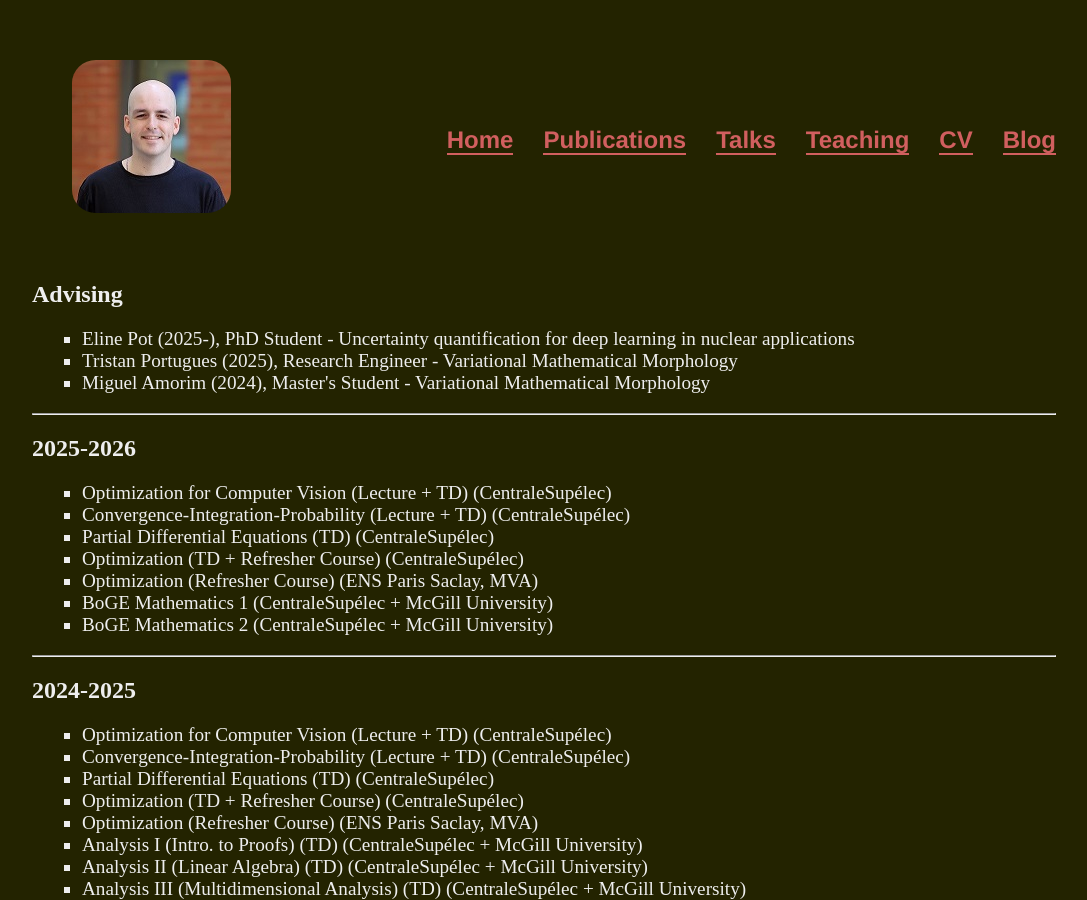
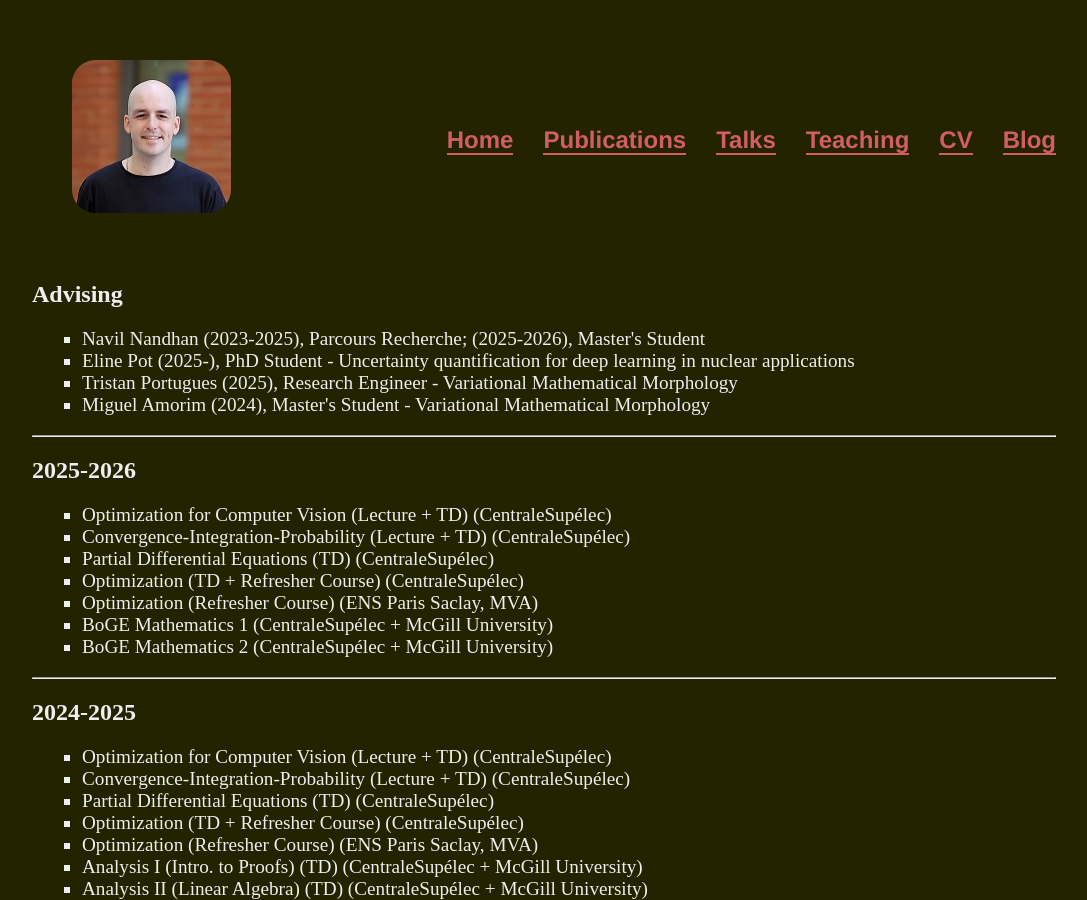
Before and after one commit to tonysf/tonysf.github.io, a Jekyll site: the page built from teaching/index.html, in a window 1280 px wide and 900 px high. Shown: the whole window, without its empty margins (96-1183 px from the left). Built offline with Jekyll 4.4.1, drawn with Linux system fonts in a browser that asks for light colours.

Commit message:
added Navil

```diff
--- a/teaching/index.html
+++ b/teaching/index.html
@@ -4,6 +4,7 @@ title: Teaching - Antonio SILVETI-FALLS
 ---
 <h2>Advising</h2>
 <p><ul class="teaching">
+	<li>Navil Nandhan (2023-2025), Parcours Recherche; (2025-2026), Master's Student</li>
 	<li>Eline Pot (2025-), PhD Student - Uncertainty quantification for deep learning in nuclear applications</li>
 	<li>Tristan Portugues (2025), Research Engineer - Variational Mathematical Morphology</li>
 	<li>Miguel Amorim (2024), Master's Student - Variational Mathematical Morphology</li>
```
